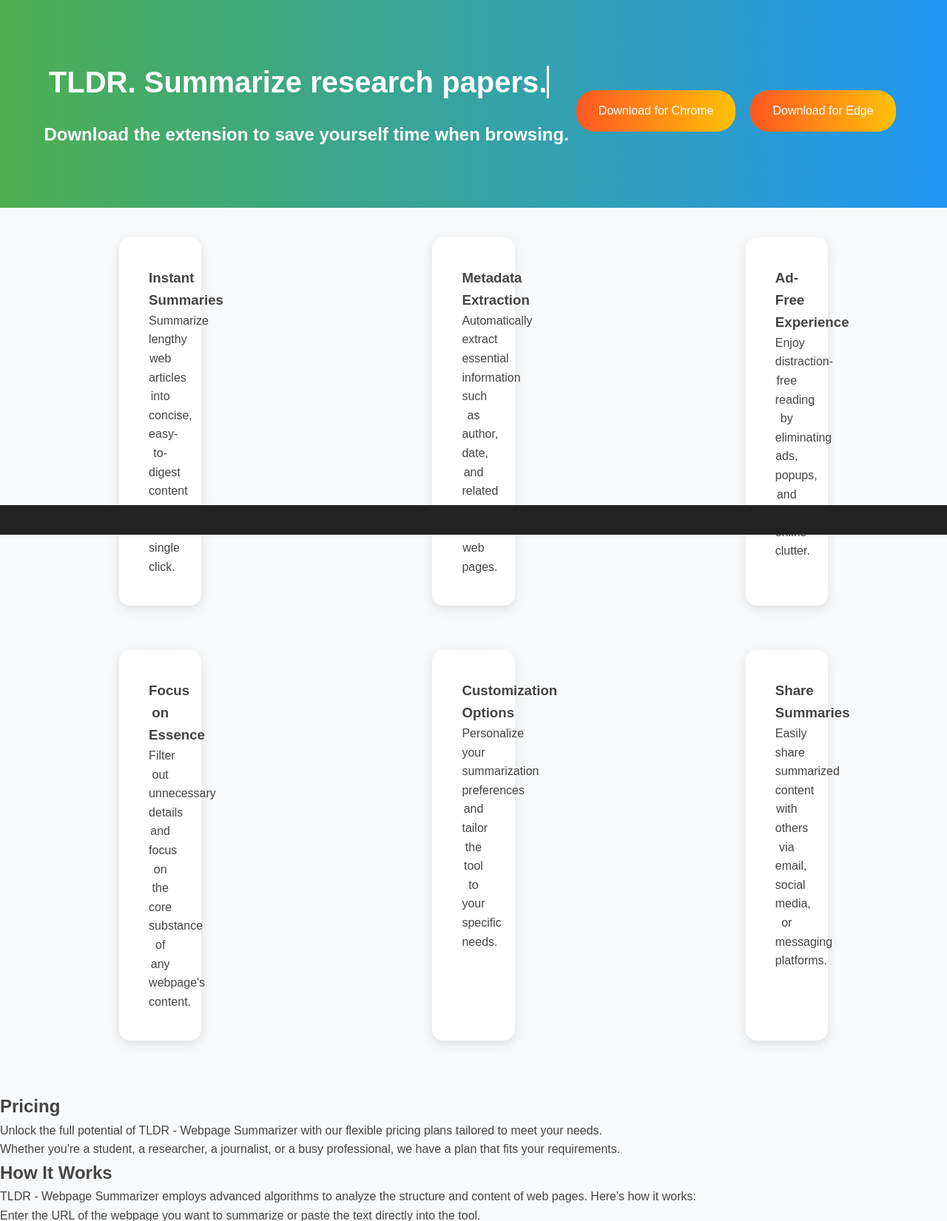
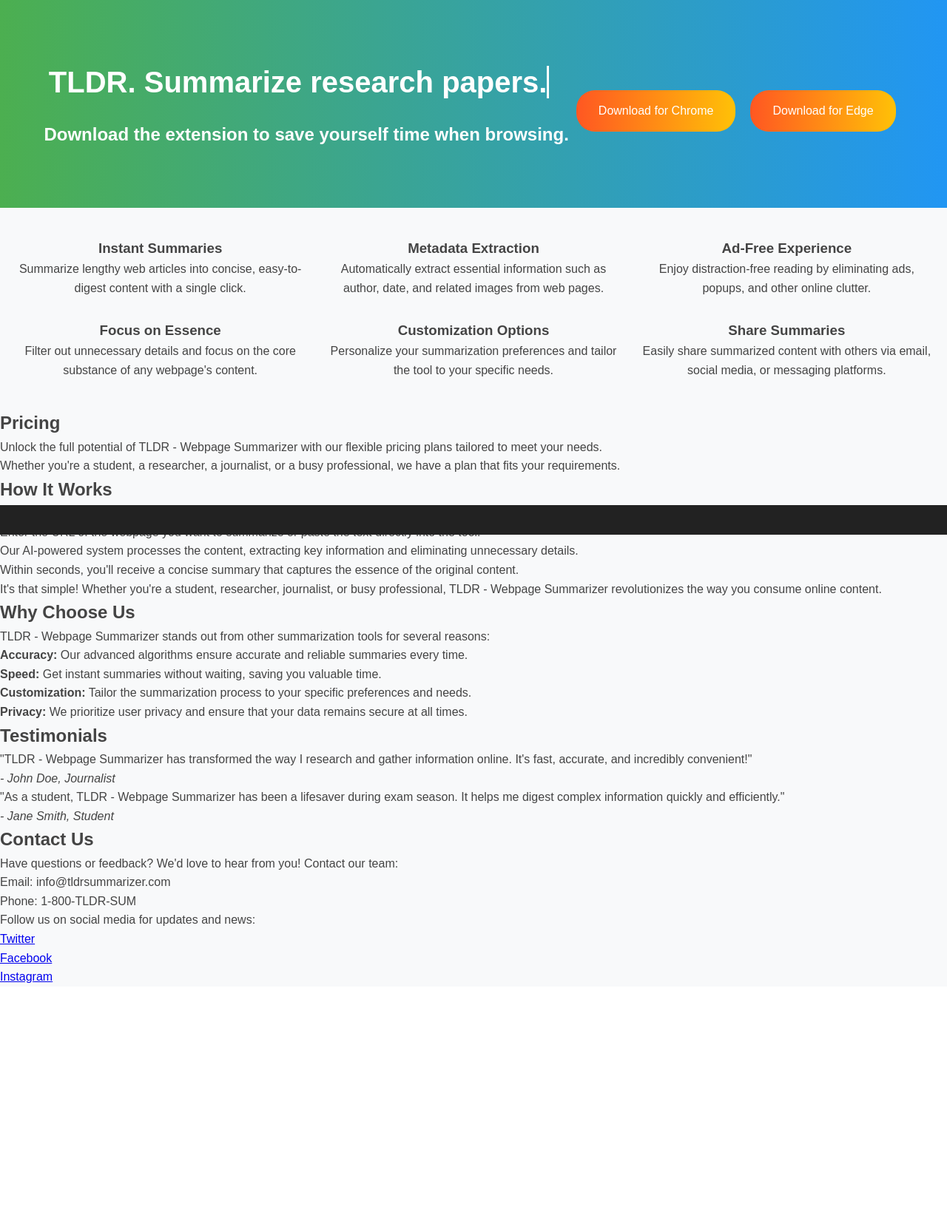
Before and after one commit to ZackFairSldrFrst/ZackFairSldrFrst.github.io, a PHP site: page / in a window 1280 px wide. Shown: the part 77-1728 px from the top of the page at 74% size. After the commit the page ends 1406 px from the top, so only its background shows below. Run offline with PHP 8.4, Linux system fonts and the light colour scheme; some libraries are stand-ins or nearby versions.

Commit message:
Update styles.css

```diff
--- a/styles.css
+++ b/styles.css
@@ -84,21 +84,12 @@ nav ul li a:hover {
     text-align: center; /* centering content */
 }
 
-.feature-item {
-    background: #fff;
-    padding: 40px;
-    border-radius: 15px;
-    box-shadow: 0 5px 15px rgba(0, 0, 0, 0.1);
-    transition: transform 0.3s ease;
-    text-align: center; /* centering content */
-    max-width: calc((100% - 60px) / 3); /* set max-width for each item to fit three items per row with 30px gap */
-    margin: 0 auto 30px; /* center items horizontally and add bottom margin for spacing */
-}
-
-@media screen and (max-width: 768px) {
-    .feature-item {
-        max-width: 100%; /* allow single column layout on smaller screens */
-    }
+#features {
+    display: grid;
+    grid-template-columns: repeat(auto-fit, minmax(300px, 1fr)); /* Each block has a minimum width of 300px and can expand to fill the available space */
+    gap: 30px; /* Gap between blocks */
+    padding: 40px 20px; /* Padding for the entire section */
+    text-align: center; /* Center align the content */
 }
 
 
```
